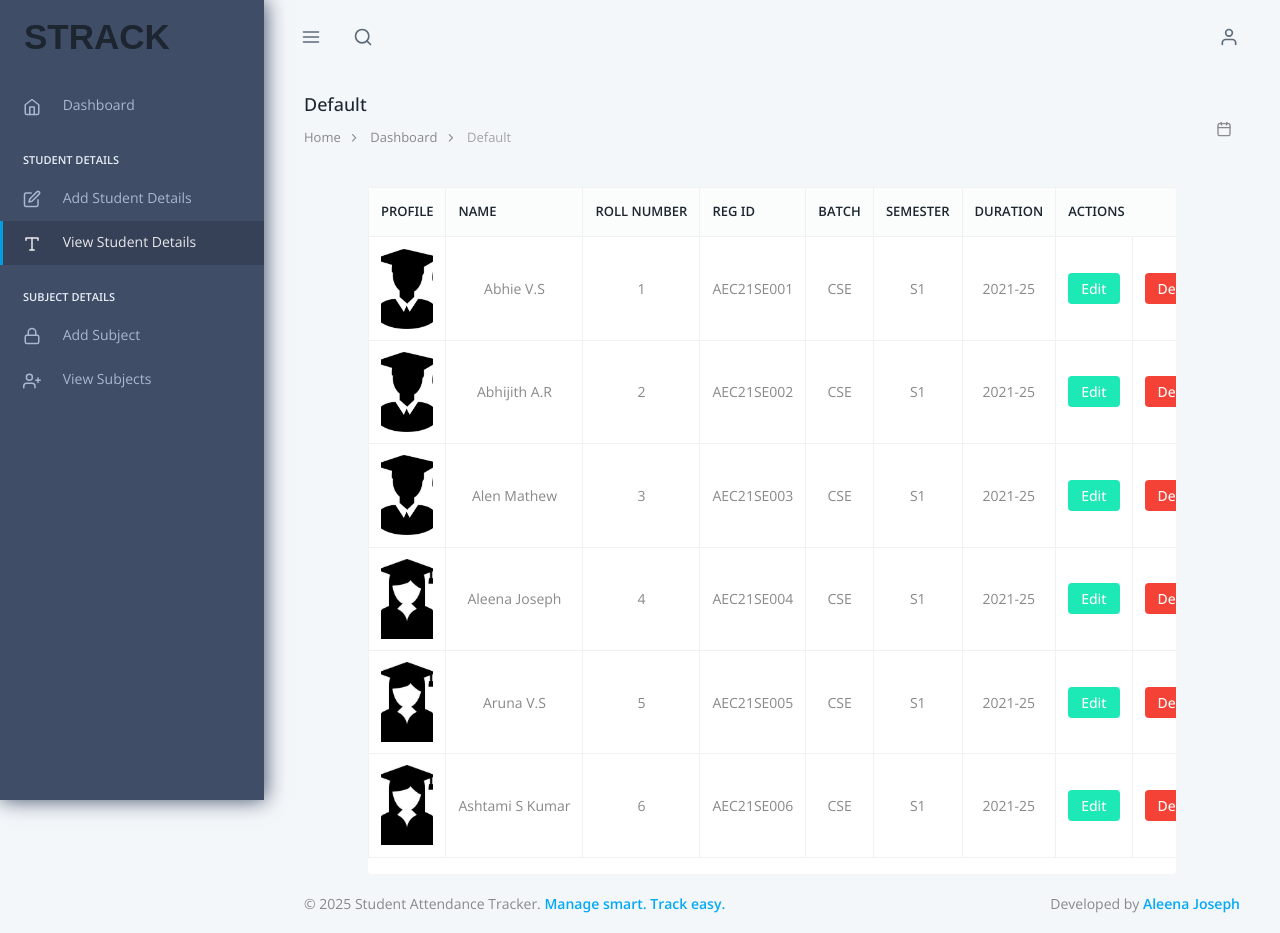
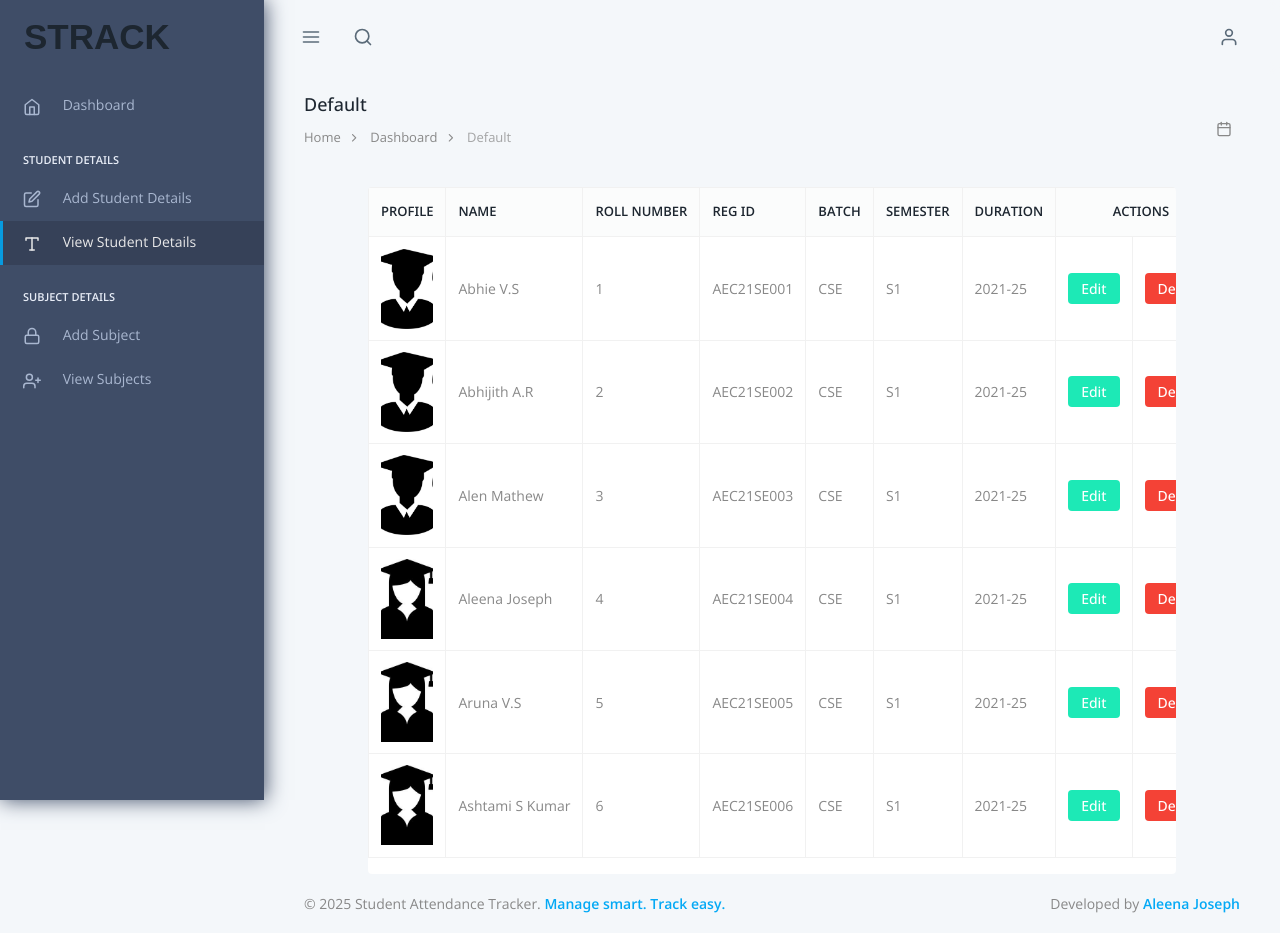
Before and after one commit to AleenaJoseph7/AttendanceTracker, a Django app: page /TeacherAdmin/DisplaystudentPage/ in a window 1280 px wide. Run offline with Django 5.2, Linux system fonts and the light colour scheme; data comes from the database, SQL or seed files in the repository; both versions use the stored data as it was after the commit.

Commit message:
commit 7 (add mobile to studentdb)

```diff
--- a/TeacherApp/models.py
+++ b/TeacherApp/models.py
@@ -8,6 +8,7 @@ class Studentdb(models.Model):
     Student_batch=models.CharField(max_length=30,null=True,blank=True)
     Student_sem=models.CharField(max_length=30,null=True,blank=True)
     Student_duration=models.CharField(max_length=30,null=True,blank=True)
+    Student_phone = models.CharField(max_length=15, null=True, blank=True)
     Student_prof=models.ImageField(upload_to="Student Profile Image",null=True,blank=True)
 
 class Subjectdb(models.Model):
--- a/TeacherApp/templates/displaystudent.html
+++ b/TeacherApp/templates/displaystudent.html
@@ -5,7 +5,7 @@
 <div class="container mt-5">
 
     <div class="table-responsive shadow-sm p-3 bg-white rounded">
-        <table class="table table-bordered table-hover align-middle text-center">
+        <table class="table table-bordered table-hover align-middle" style="text-align:justify;">
 
             <thead class="table-dark">
                 <tr>
@@ -16,7 +16,7 @@
                     <th>Batch</th>
                     <th>Semester</th>
                     <th>Duration</th>
-                    <th colspan="2">Actions</th>
+                    <th colspan="2" style="text-align:center;">Actions</th>
                 </tr>
             </thead>
 
--- a/TeacherApp/templates/displaysubject.html
+++ b/TeacherApp/templates/displaysubject.html
@@ -5,7 +5,7 @@
 <div class="container mt-5">
 
     <div class="table-responsive shadow-sm p-3 bg-white rounded">
-        <table class="table table-bordered table-hover text-center align-middle">
+        <table class="table table-bordered table-hover" style="text-align:justify;">
 
             <thead class="table-dark">
                 <tr>
@@ -14,7 +14,7 @@
                     <th>Subject Teacher</th>
                     <th>Semester</th>
                     <th>Department</th>
-                    <th colspan="2">Actions</th>
+                    <th colspan="2" style="text-align:center;" >Actions</th>
                 </tr>
             </thead>
 
```
Also changed, not shown: TeacherApp/migrations/0004_studentdb_student_phone.py (added), db.sqlite3, media/Student Profile Image/PROF1.jpg (added), media/Student Profile Image/PROF1_0o5Ej69.jpg (added), media/Student Profile Image/PROF1_SRrWStB.jpg (added), media/Student Profile Image/PROF2.jpg (added), media/Student Profile Image/PROF2_Isai0Lz.jpg (added), media/Student Profile Image/PROF2_hal7BXP.jpg (added).
